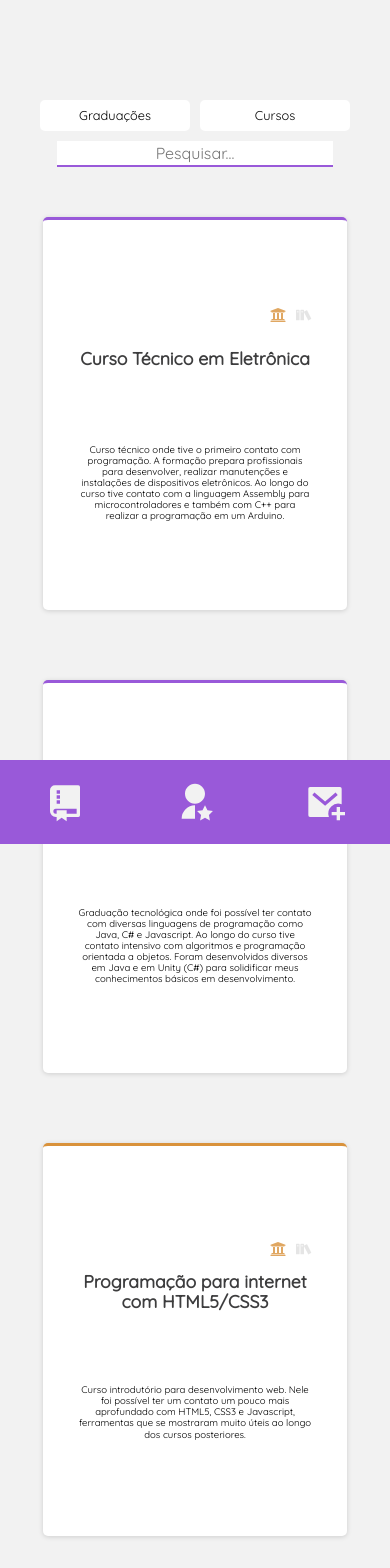
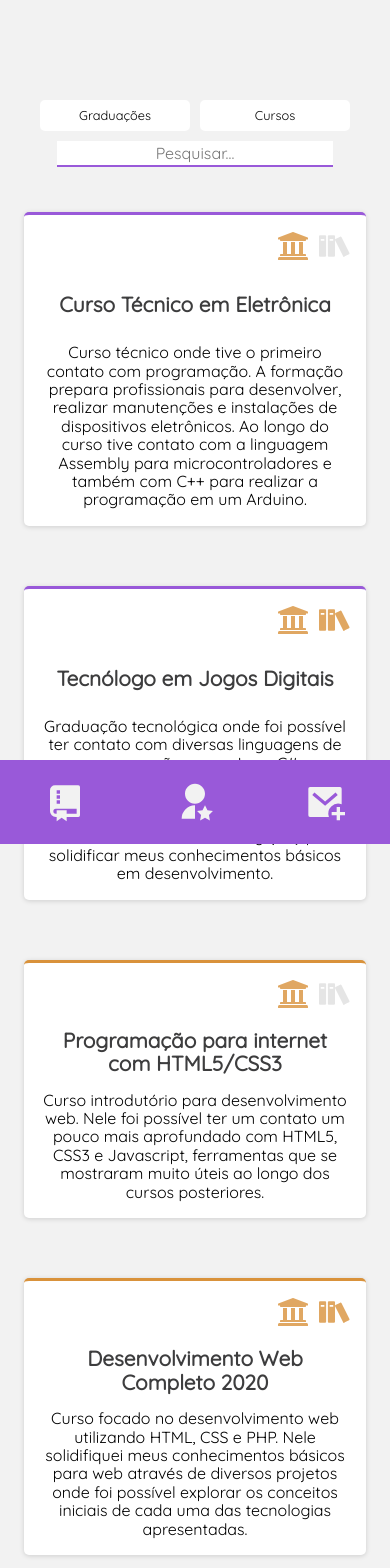
Before and after one commit to RaphaelO-Melo/Portfolio-2.0, a React (Create React App) app in the folder portfolio/: page /graduation in a window 390 px wide. Shown: the top 1568 px of the page. Built offline with nearby package versions, Linux system fonts and the light colour scheme.

Commit message:
Projects page responsivity

```diff
--- a/portfolio/src/pages/Graduation/CourseCard/CourseCard.module.scss
+++ b/portfolio/src/pages/Graduation/CourseCard/CourseCard.module.scss
@@ -21,18 +21,26 @@
     @media (max-width: $desktop_md) {
         width: 65%;
         margin: 75px auto;
+        min-height: 295px;
+        padding: 25px;
     }
     @media (max-width: $desktop_sm) {
         width: 70%;
         margin: 70px auto;
+        min-height: 295px;
+        padding: 25px;
     }
     @media (max-width: $desktop_xsm) {
-        width: 80%;
+        width: 75%;
         margin: 40px auto;
+        min-height: 190px;
+        padding: 15px;
     }
     @media (max-width: $mobile) {
-        width: 60%;
-        margin: 35px auto;
+        width: 80%;
+        margin: 30px auto;
+        min-height: 135px;
+        padding: 15px;
     }
 
     &__header{
@@ -46,6 +54,10 @@
         &__buttons{
 
             text-align: right;
+
+            @media (max-width: $mobile) {
+                font-size: 2em;
+            }
 
             &__institution{
                 color: $orange;
@@ -74,31 +86,22 @@
                 cursor: initial;
             }
 
+
         }
 
         &__name{
 
             margin: 5px auto;
             font-size: 1.1em;
+            font-weight: bolder;
+            display: flex;
+            align-content: center;
+            justify-content: center;
+            align-items: center;
             min-height: 3em;
-            display: flex;
-            align-items: center;
-            justify-content: center;
-        }
 
-        &__subheader{
-
-            display: flex;
-            display: none;
-            justify-content: space-between;
-            font-size: 0.8em;
-
-            &__institution{
-
-            }
-
-            &__date{
-                font-style: italic;
+            @media (max-width: $mobile) {
+                font-size: 1.3em;
             }
 
         }
@@ -109,33 +112,12 @@
 
         &__description{
 
+            font-size: 0.6em;
             margin: 2px auto;
-            font-size: 0.6em;
+            text-align: center;
 
-        }
-
-        &__projects{
-
-            display: flex;
-            display: none;
-            flex-wrap: wrap;
-            justify-content: center;
-            align-items: center;
-            align-content: center;
-
-            &__project{
-                cursor: pointer;
-                margin: 5px;
-                color: #9959D9;
-                width: fit-content;
-                padding: 5px 10px;
-            }
-
-            &__project:hover{
-                font-weight: bold;
-                background-color: $purple;
-                color: $white;
-                border-radius: $radius;
+            @media (max-width: $mobile) {
+                font-size: 1em;
             }
 
         }
--- a/portfolio/src/pages/Graduation/CourseCard/index.tsx
+++ b/portfolio/src/pages/Graduation/CourseCard/index.tsx
@@ -62,7 +62,7 @@ export default function CourseCard({
         swal.fire({
             html:
             <div className={style.messageBody}>
-                <h3 className={style.messageBody__projectsTitle}>Projetos desenvolvidos:</h3>
+                <h3 className={style.messageBody__projectsTitle}>Projetos:</h3>
                 <div className={style.messageBody__projects}>
                     {
                         projects.map((project, index) =>
@@ -97,33 +97,12 @@ export default function CourseCard({
                 <h2 className={style.card__header__name}>
                     {name}
                 </h2>
-                <div className={style.card__header__subheader}>
-                    <span className={style.card__header__subheader__institution}>
-                        {institutionName}
-                    </span>
-                    <span className={style.card__header__subheader__date}>
-                        {convertToBrazilDate(start_date)} - {convertToBrazilDate(final_date)}
-                    </span>
-                </div>
             </div>
 
             <div className={style.card__body}>
                 <p className={style.card__body__description}>
                     {description}
                 </p>
-                <div className={style.card__body__projects}>
-                    {
-                        projects.map((project, index) =>
-                            <Link
-                                key={index}
-                                className={style.card__body__projects__project}
-                                to={'/project/'+project}
-                            >
-                                {getProjectName(project)}
-                            </Link>
-                        )
-                    }
-                </div>
             </div>
         </div>
     );
--- a/portfolio/src/pages/Graduation/UniversityCard/UniversityCard.module.scss
+++ b/portfolio/src/pages/Graduation/UniversityCard/UniversityCard.module.scss
@@ -21,18 +21,26 @@
     @media (max-width: $desktop_md) {
         width: 65%;
         margin: 75px auto;
+        min-height: 295px;
+        padding: 25px;
     }
     @media (max-width: $desktop_sm) {
         width: 70%;
         margin: 70px auto;
+        min-height: 295px;
+        padding: 25px;
     }
     @media (max-width: $desktop_xsm) {
-        width: 80%;
+        width: 75%;
         margin: 40px auto;
+        min-height: 190px;
+        padding: 15px;
     }
     @media (max-width: $mobile) {
-        width: 60%;
-        margin: 35px auto;
+        width: 80%;
+        margin: 30px auto;
+        min-height: 135px;
+        padding: 15px;
     }
 
     &__header{
@@ -46,6 +54,10 @@
         &__buttons{
 
             text-align: right;
+
+            @media (max-width: $mobile) {
+                font-size: 2em;
+            }
 
             &__institution{
                 color: $orange;
@@ -88,6 +100,10 @@
             align-items: center;
             min-height: 3em;
 
+            @media (max-width: $mobile) {
+                font-size: 1.3em;
+            }
+
         }
 
     }
@@ -99,6 +115,10 @@
             font-size: 0.6em;
             margin: 2px auto;
             text-align: center;
+
+            @media (max-width: $mobile) {
+                font-size: 1em;
+            }
 
         }
 
--- a/portfolio/src/pages/Graduation/UniversityCard/index.tsx
+++ b/portfolio/src/pages/Graduation/UniversityCard/index.tsx
@@ -62,7 +62,7 @@ export default function UniversityCard({
         swal.fire({
             html:
             <div className={style.messageBody}>
-                <h3 className={style.messageBody__projectsTitle}>Projetos desenvolvidos:</h3>
+                <h3 className={style.messageBody__projectsTitle}>Projetos:</h3>
                 <div className={style.messageBody__projects}>
                     {
                         projects.map((project, index) =>
```
